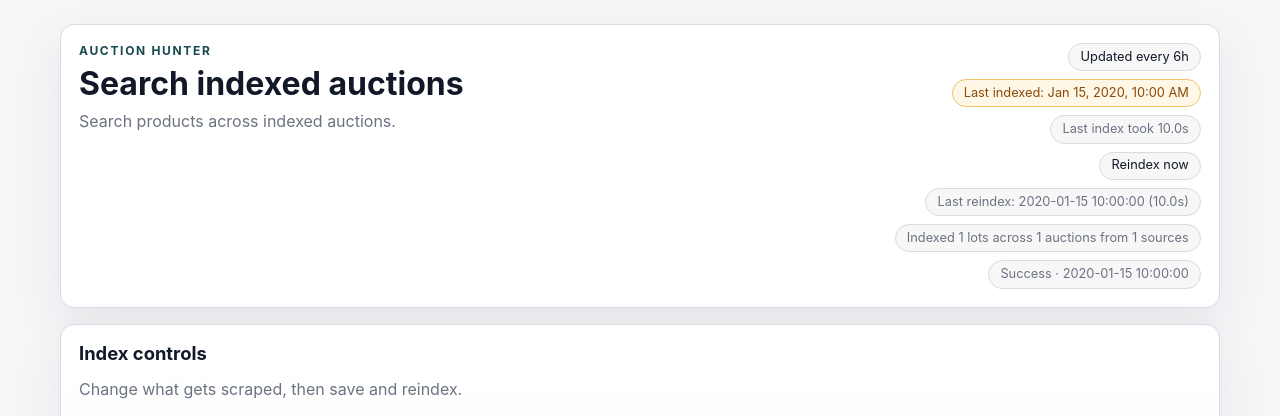
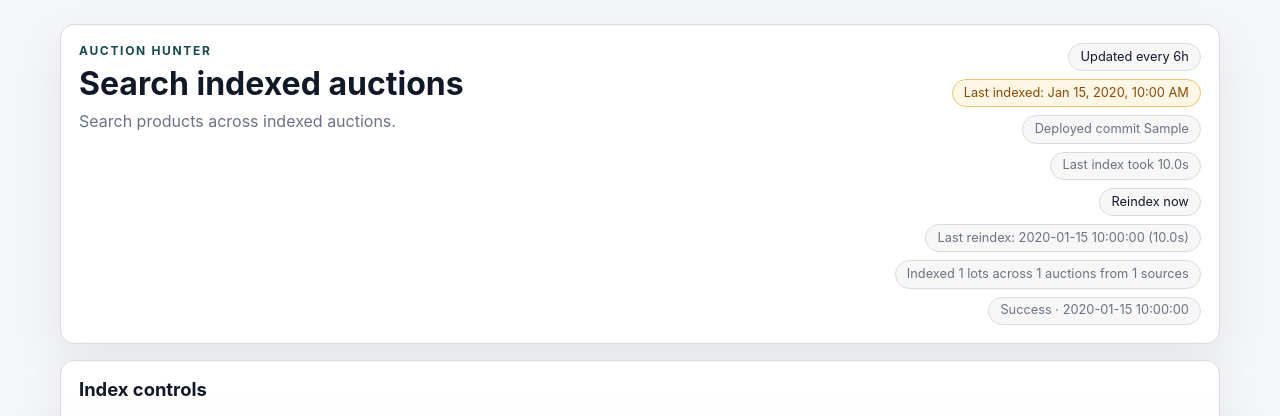
Before and after one commit to alisaleemh/auction-hunter, a Flask app: template templates/index.html in a window 1280 px wide. Shown: the top 416 px of the page. Run offline with Flask 3, Linux system fonts and the light colour scheme; the template is opened without the code that fills it: most values are stand-ins (such as "Sample title", 1, 10 or a date in 2020); grey boxes marked "Sample" are stand-in pictures; data that the repository does not hold is empty; some libraries are stand-ins or nearby versions.

Commit message:
feat: show deployed commit

```diff
--- a/app.py
+++ b/app.py
@@ -19,11 +19,13 @@ store = AuctionStore(DB_PATH)
 app = Flask(__name__)
 nightly_indexer: NightlyIndexer | None = None
 manual_index_lock = threading.Lock()
+deploy_commit = os.environ.get("DEPLOY_COMMIT", "").strip() or None
 
 
 def metadata_payload() -> dict:
     metadata = store.get_metadata()
     return {
+        "deploy_commit": deploy_commit,
         "indexed_at": metadata.indexed_at,
         "last_run_status": metadata.last_run_status,
         "last_run_finished_at": metadata.last_run_finished_at,
--- a/static/app.js
+++ b/static/app.js
@@ -25,6 +25,7 @@ const initialState = {
   offset: Number(stateNode?.dataset.offset || 0),
   total: Number(stateNode?.dataset.total || 0),
   indexedAt: stateNode?.dataset.indexedAt || "",
+  deployCommit: stateNode?.dataset.deployCommit || "",
   lastRunStatus: stateNode?.dataset.lastRunStatus || "",
   lastRunFinishedAt: stateNode?.dataset.lastRunFinishedAt || "",
   lastRunSummary: stateNode?.dataset.lastRunSummary || "",
--- a/store.py
+++ b/store.py
@@ -244,6 +244,15 @@ class AuctionStore:
             conn.execute("PRAGMA journal_mode=WAL")
             conn.execute("PRAGMA busy_timeout = 30000")
             conn.executescript(SCHEMA)
+            self._ensure_schema_migrations(conn)
+
+    def _ensure_schema_migrations(self, conn: sqlite3.Connection) -> None:
+        columns = {
+            row["name"]
+            for row in conn.execute("PRAGMA table_info(sources)").fetchall()
+        }
+        if "config_json" not in columns:
+            conn.execute("ALTER TABLE sources ADD COLUMN config_json TEXT")
 
     def start_index_run(self, scope: str, started_at: str) -> int:
         with self.connect() as conn:
--- a/templates/index.html
+++ b/templates/index.html
@@ -20,6 +20,11 @@
           <span class="pill" id="index-status" data-indexed-at="{{ metadata.indexed_at or '' }}">
             Last indexed: {{ metadata.indexed_at or "Not indexed yet" }}
           </span>
+          {% if metadata.deploy_commit %}
+            <span class="pill subtle" title="Commit deployed in the current container">
+              Deployed commit {{ metadata.deploy_commit }}
+            </span>
+          {% endif %}
           {% if metadata.last_run_duration_seconds is not none %}
             <span class="pill subtle">
               Last index took {{ "%.1f"|format(metadata.last_run_duration_seconds) }}s
@@ -141,6 +146,7 @@
       data-current-run-started-at="{{ metadata.current_run_started_at or '' }}"
       data-current-run-scope="{{ metadata.current_run_scope or '' }}"
       data-indexed-at="{{ metadata.indexed_at or '' }}"
+      data-deploy-commit="{{ metadata.deploy_commit or '' }}"
       data-last-run-status="{{ metadata.last_run_status or '' }}"
       data-last-run-finished-at="{{ metadata.last_run_finished_at or '' }}"
       data-last-run-summary="{{ metadata.last_run_summary or '' }}"
```
Also changed, not shown: tests/test_app.py (+2 -0 lines).
